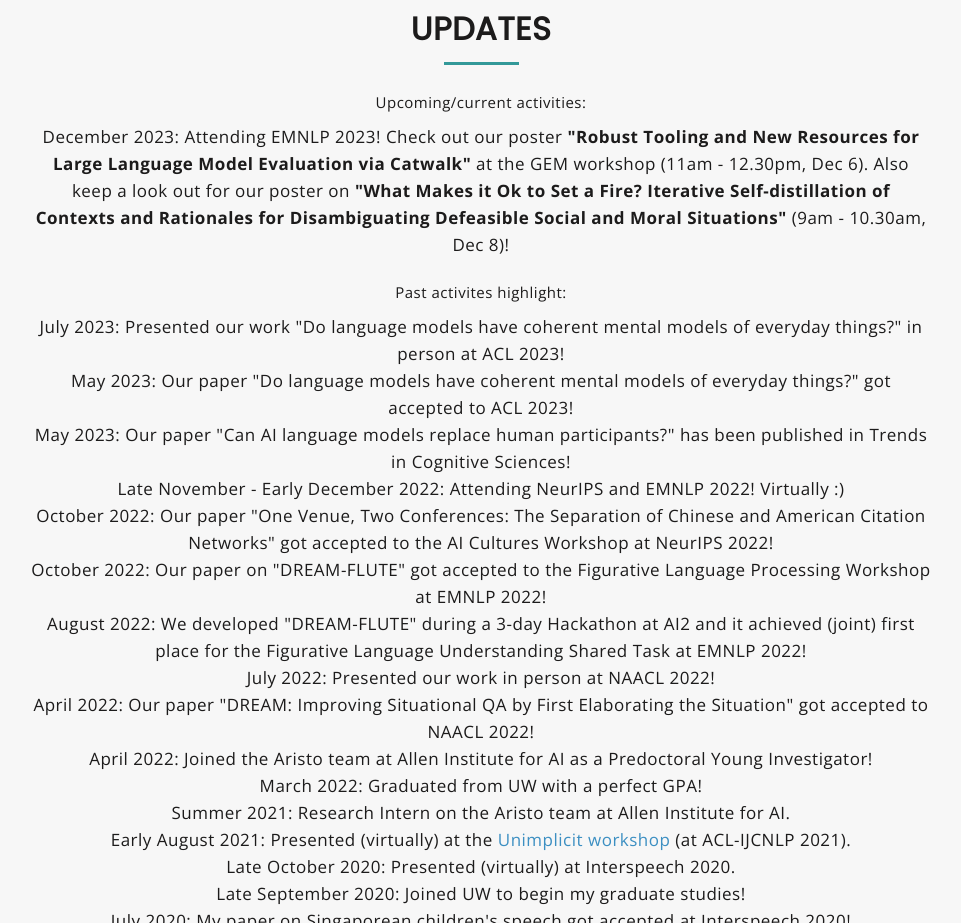
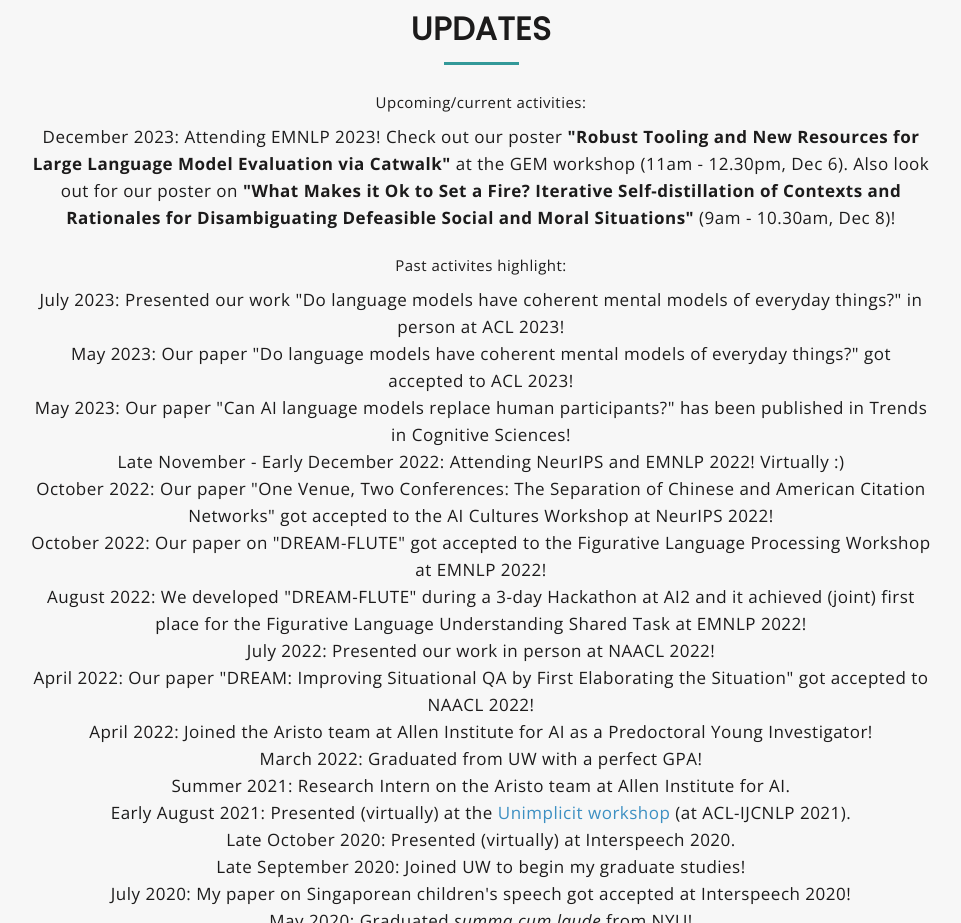
Before and after one commit to yulinggu-cs/yulinggu-cs.github.io, a plain HTML site: page index.html in a window 1280 px wide. Shown: the part 1460-2383 px from the top of the page, without its empty margins (159-1120 px from the left). Drawn offline with nearby package versions, Linux system fonts and the light colour scheme.

Commit message:
update recents

```diff
--- a/index.html
+++ b/index.html
@@ -141,7 +141,7 @@
 								<span class="mu-header-dot"></span>
 								<p> Upcoming/current activities: </p>
 								<ul style="list-style-type:none;">
-									<li>December 2023: Attending EMNLP 2023! Check out our poster <b>"Robust Tooling and New Resources for Large Language Model Evaluation via Catwalk"</b> at the GEM workshop (11am - 12.30pm, Dec 6). Also keep a look out for our poster on <b>"What Makes it Ok to Set a Fire? Iterative Self-distillation of Contexts and Rationales for Disambiguating Defeasible Social and Moral Situations"</b> (9am - 10.30am, Dec 8)! </li>
+									<li>December 2023: Attending EMNLP 2023! Check out our poster <b>"Robust Tooling and New Resources for Large Language Model Evaluation via Catwalk"</b> at the GEM workshop (11am - 12.30pm, Dec 6). Also look out for our poster on <b>"What Makes it Ok to Set a Fire? Iterative Self-distillation of Contexts and Rationales for Disambiguating Defeasible Social and Moral Situations"</b> (9am - 10.30am, Dec 8)! </li>
 
 								</ul>
 								<br>
```
